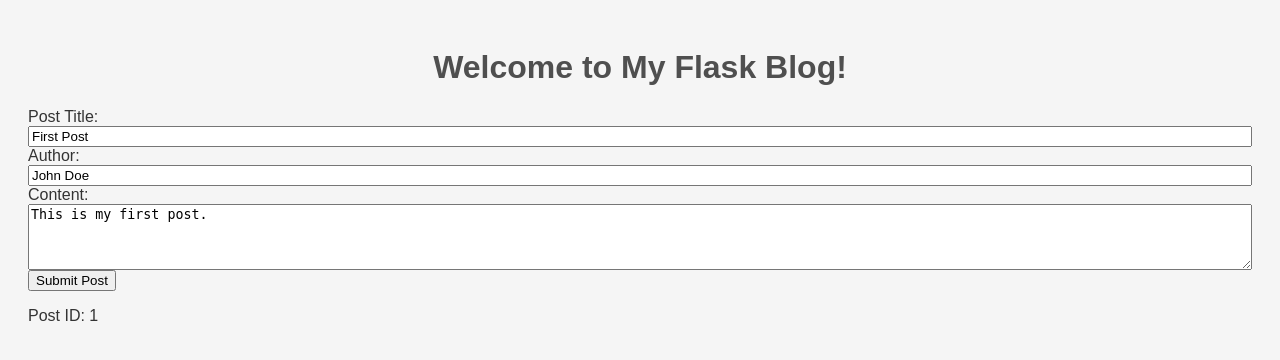
After one commit to Unger1981/Masterblog, a Flask app: page /update/1 in a window 1280 px wide. The commit adds this page. Shown: the top 360 px of the page. Run offline with Flask 3, Linux system fonts and the light colour scheme.

Commit message:
final refactoring implementing update

```diff
--- a/app.py
+++ b/app.py
@@ -1,17 +1,22 @@
 from flask import Flask, render_template, redirect, url_for, request
+from storage.storage_operations import load_json, save_json
 import os
 import json
 
 app = Flask(__name__)
-file_path= os.path.join("storage", "storage.json")
-
 
 @app.route('/')
 def index():
+    """
+    Handle the root route ('/').
+    Loads blog posts from the JSON file and renders the index template
+    with the posts. If an error occurs, it returns an empty list.
 
+    Returns:
+        Rendered template with blog posts.
+    """
     try:
-        with open(file_path, "r") as file:
-            blog_posts = json.load(file)
+        blog_posts = load_json()
     except json.JSONDecodeError as e:
         print(f"Failed to load JSON. Error: {e}")
         blog_posts= []
@@ -23,37 +28,55 @@ def index():
 
 @app.route('/add', methods=['GET', 'POST'])
 def add():
+    """
+    Handle the '/add' route for both GET and POST requests.
+    - For POST: Adds a new post or updates an existing one.
+    - For GET: Renders the form to add a new post.
+
+    Returns:
+        Redirect to the index page if successful,
+        otherwise renders the 'addPost.html' template.
+    """
     if request.method == 'POST':
         title = request.form.get("title", "unknown")
         author = request.form.get("author", "unknown")
         content = request.form.get("content", "unknown")
         try:
-            with open(file_path, "r") as file:
-                blog_posts = json.load(file)
-            post_id = len(blog_posts) + 1
-            new_post = {"id": post_id, "author": author, "title": title, "content": content}
-            blog_posts.append(new_post)
-            with open(file_path, "w") as file:
-                json.dump(blog_posts, file, indent=4)
+            post_id = int(request.form.get("post_id", 0))
+        except ValueError:
+            post_id = 0
+        try:
+            blog_posts = load_json()
+            if post_id == 0:
+                post_id = len(blog_posts) + 1
+                print(post_id)
+                new_post = {"id": post_id, "author": author, "title": title, "content": content}
+                blog_posts.append(new_post)
+            else:
+                for post in blog_posts:
+                    if post_id == post["id"]:
+                        post["title"] = title
+                        post["author"] = author
+                        post["content"] = content
+            save_json(blog_posts)
             return redirect(url_for('index'))
         except json.JSONDecodeError as e:
             print(f"Failed to load JSON. Error: {e}")
         except FileNotFoundError  as e:
             print(f"File not found. Error: {e}")
     elif request.method == 'GET' and not request.args:
+        print("elif")
         return render_template('addPost.html')
     else:
         title = request.args.get('title', 'unknown')
         author = request.args.get('author', 'unknown')
         content = request.args.get('content', 'unknown')
         try:
-            with open(file_path, "r") as file:
-                blog_posts = json.load(file)
+            blog_posts = load_json()
             post_id = len(blog_posts) + 1
             new_post = {"id": post_id, "author": author, "title": title, "content": content}
             blog_posts.append(new_post)
-            with open(file_path, "w") as file:
-                json.dump(blog_posts, file, indent=4)
+            save_json(blog_posts)
             return redirect(url_for('index'))
         except json.JSONDecodeError as e:
             print(f"Failed to load JSON. Error: {e}")
@@ -64,30 +87,58 @@ def add():
 
 @app.route('/delete/<int:post_id>')
 def delete(post_id):
+    """
+    Handle the '/delete/<post_id>' route.
+    Deletes a blog post by its ID from the JSON file.
+
+    Args:
+        post_id (int): The ID of the blog post to be deleted.
+
+    Returns:
+        Redirects to the index page after deleting the post.
+    """
     try:
-        # Open and read the existing blog posts
-        with open(file_path, "r") as file:
-            blog_posts = json.load(file)
-
-        # Find and remove the post with the matching ID
+        blog_posts = load_json()
         for post in blog_posts:
             if post['id'] == post_id:
                 blog_posts.remove(post)
-                break  # Exit the loop once the post is deleted
+                break
+        save_json(blog_posts)
+        return redirect(url_for('index'))
+    except Exception as e:
+        print(e)
 
-        # Save the updated list back to the file
-        with open(file_path, "w") as file:
-            json.dump(blog_posts, file, indent=4)
 
-        return redirect(url_for('index'))  # Redirect to the index page after deletion
+@app.route('/update/<int:post_id>')
+def update(post_id):
+    """
+    Handle the '/update/<post_id>' route.
+    Retrieves a blog post by its ID and renders the update form.
 
-    except json.JSONDecodeError as e:
-        print(f"Failed to load JSON. Error: {e}")
-        return "Error: Unable to process the data."
-    except FileNotFoundError as e:
-        print(f"File not found. Error: {e}")
-        return "Error: The storage file does not exist."
+    Args:
+        post_id (int): The ID of the blog post to be updated.
+
+    Returns:
+        Rendered template for updating the blog post with its current details.
+    """
+    try:
+        blog_posts = load_json()
+        for post in blog_posts:
+            if post['id'] == post_id:
+                title = post.get("title", "Untitled")
+                author = post.get("author", "Untitled")
+                content = post.get("content", "Untitled")
+                break
+    except Exception as e:
+        print(e)
+    return render_template('update.html', title = title, author = author, content = content, post_id = post_id)
 
 
 if __name__ == '__main__':
+    """
+    Run the Flask application.
+
+    Starts the Flask development server on host '0.0.0.0' and port 5000
+    with debugging enabled.
+    """
     app.run(host="0.0.0.0", port=5000, debug=True)
--- a/static/style.css
+++ b/static/style.css
@@ -3,6 +3,11 @@ body {
     background-color: #F5F5F5;
     padding: 20px;
     color: #333;
+}
+.form_input {
+    display: flex;
+    flex-direction: column;
+    justify-content: even;
 }
 
 h1 {
--- /dev/null
+++ b/templates/update.html
@@ -0,0 +1,47 @@
+<!DOCTYPE html>
+<html lang="en">
+<head>
+    <meta charset="UTF-8">
+    <meta name="viewport" content="width=device-width, initial-scale=1.0">
+    <title>My Flask Blog</title>
+    <link rel="stylesheet" href="{{ url_for('static', filename='style.css') }}">
+</head>
+<body>
+    <h1>Welcome to My Flask Blog!</h1>
+    <form action="/add" method="POST">
+        <input
+        type="hidden"
+        id="post_id"
+        name="post_id"
+        value="{{ post_id if post_id else '' }}">
+        <div class="form_input">
+            <label for="title">Post Title:</label>
+            <input
+                type="text"
+                id="title"
+                name="title"
+                value="{{ title if title else '' }}"
+                required>
+        </div>
+        <div class="form_input">
+            <label for="author">Author:</label>
+            <input
+                type="text"
+                id="author"
+                name="author"
+                value="{{ author if author else '' }}"
+                required>
+        </div>
+        <div class="form_input">
+            <label for="content">Content:</label>
+            <textarea
+                id="content"
+                name="content"
+                rows="4"
+                required>{{ content if content else '' }}</textarea>
+        </div>
+        <button type="submit">Submit Post</button>
+    </form>
+    <p>Post ID: {{post_id}}</p>
+</body>
+</html>
```
Also changed, not shown: templates/addGet.html (+6 -6 lines), templates/addPost.html (+8 -8 lines), templates/index.html (+7 -5 lines), storage/storage.json, storage/storage_operations.py (added).
